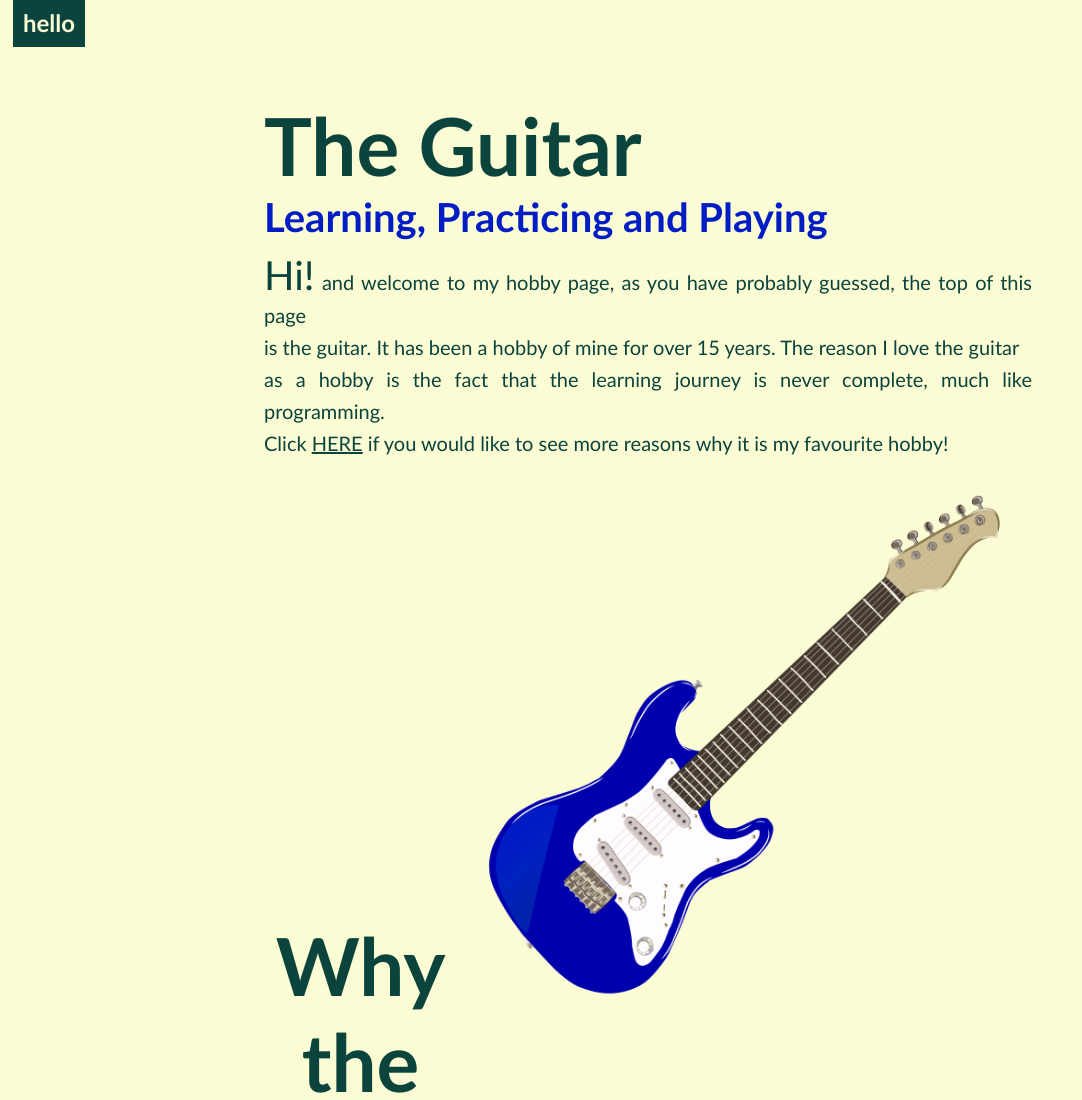
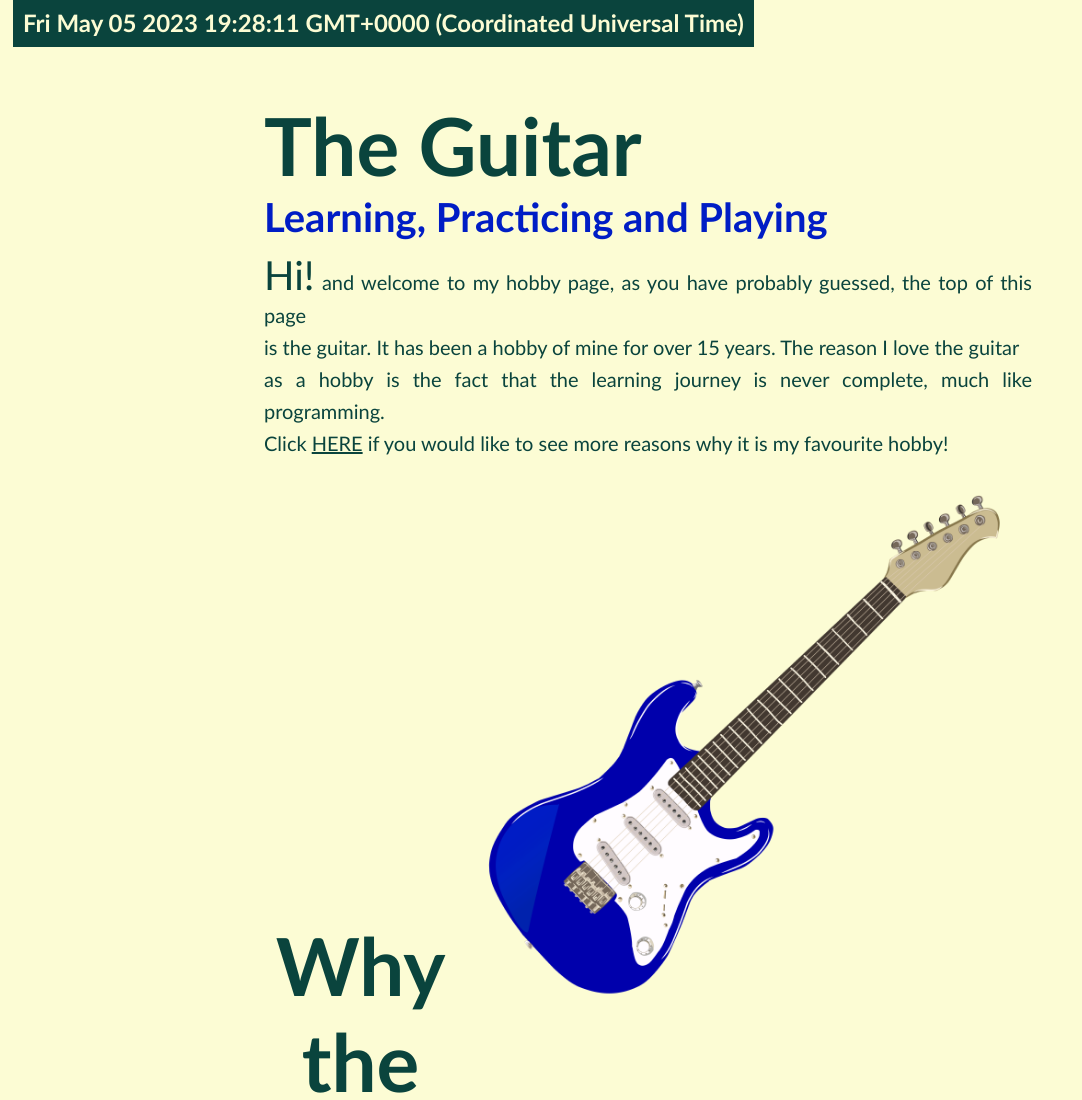
Before and after one commit to JamesRobertSutcliffe/hobby_page, a plain HTML site: page index.html in a window 1280 px wide. Shown: the top 1100 px of the page, without its empty margins (0-1082 px from the left). Drawn offline with Linux system fonts and the light colour scheme.

Commit message:
Date added to top of page / project complete for now / write readme and check all criteria met / add comments and refractor code

```diff
--- a/index.html
+++ b/index.html
@@ -68,14 +68,7 @@
     </footer>
 
     <script>
-        console.log("chips")
-        let test = "testy"
-        let date = document.getElementById('date')
-        date.textContent = "hello"
-
-
-        /// Build date
-
+        document.getElementById('date').textContent = new Date();
     </script>
 
 </body>
```
